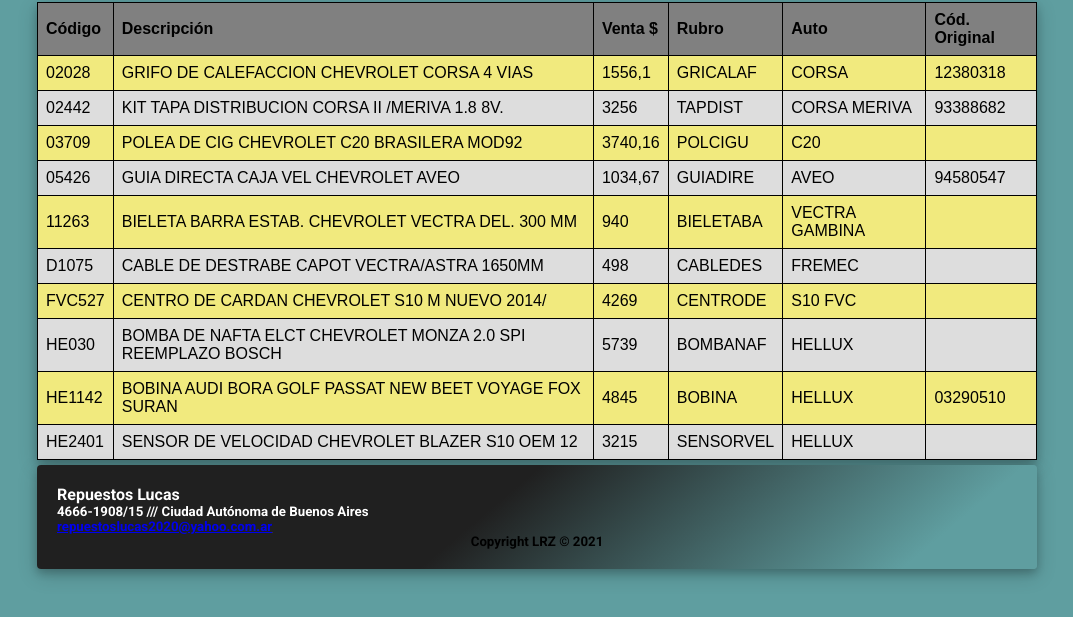
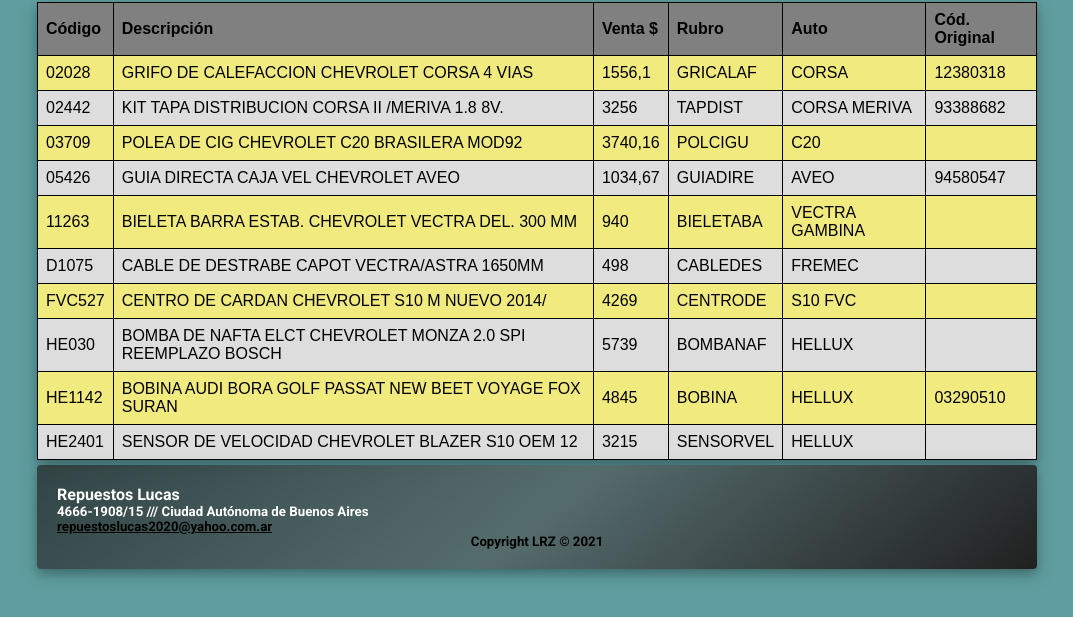
Before and after one commit to Lucas-Zam/proyecto-RL, a website: page 6-Listado.html in a window 1280 px wide. Shown: the part 125-742 px from the top of the page, without its empty margins (103-1176 px from the left). Drawn offline with Linux system fonts and the light colour scheme.

Commit message:
modif 20/05/21

```diff
--- a/6-Listado.html
+++ b/6-Listado.html
@@ -15,7 +15,7 @@
 		<link rel="stylesheet" href="./css/estilosRL-listado.css"><!-- mi carpeta de estilos se pone última para que pise cualquier estilo general de bootstrap-->
 	</head>
 
-<body>
+<body link="black" alink="blue" vlink="black"><!-- estos son para cambiar el color cuando son visitados-->
 	<div class="contenedor grid col-1 row-4">
 
 		<header class="header colspan-1 rowspan-1 grid col-9 row-1">
--- a/scss/_variables.scss
+++ b/scss/_variables.scss
@@ -6,7 +6,8 @@
 $fondo-novedad-barra-sup:rgba(0, 0, 0, 0.253);
 $fondo-novedad: #fff;
 $fondo-ofertas: #e67e22;
-$fondo-footer: linear-gradient(140deg, rgba(32,32,32,1) 0%, rgba(32,32,32,1) 45%, rgba(95,158, 160,1) 88%, rgba(95,158, 160,1) 100%);
+// $fondo-footer: linear-gradient(140deg, rgba(32,32,32,1) 0%, rgba(32,32,32,1) 45%, rgba(95,158, 160,1) 88%, rgba(95,158, 160,1) 100%);
+$fondo-footer: linear-gradient(140deg, rgba(32, 32, 32, 0.705) 0%, rgb(85, 108, 109) 50%, rgba(32,32,32,1) 100%);
 $sombra-caja: 0px 4px 8px 0 rgba(0,0,0,0.2), 0 6px 20px 0 rgba(0,0,0,0.19);
 $fuente-primaria: 'Roboto', 'Montserrat-Light', verdana, sans-serif;
 $fuente-size: 16px;
```
Also changed, not shown: 4-Ofertas.html (+1 -1 lines), 5-Clientes.html (+1 -1 lines), css/estilosRL-clientes.css, css/estilosRL-grid.css, css/estilosRL-listado.css, css/estilosRL-ofertas.css, 1 other file.
